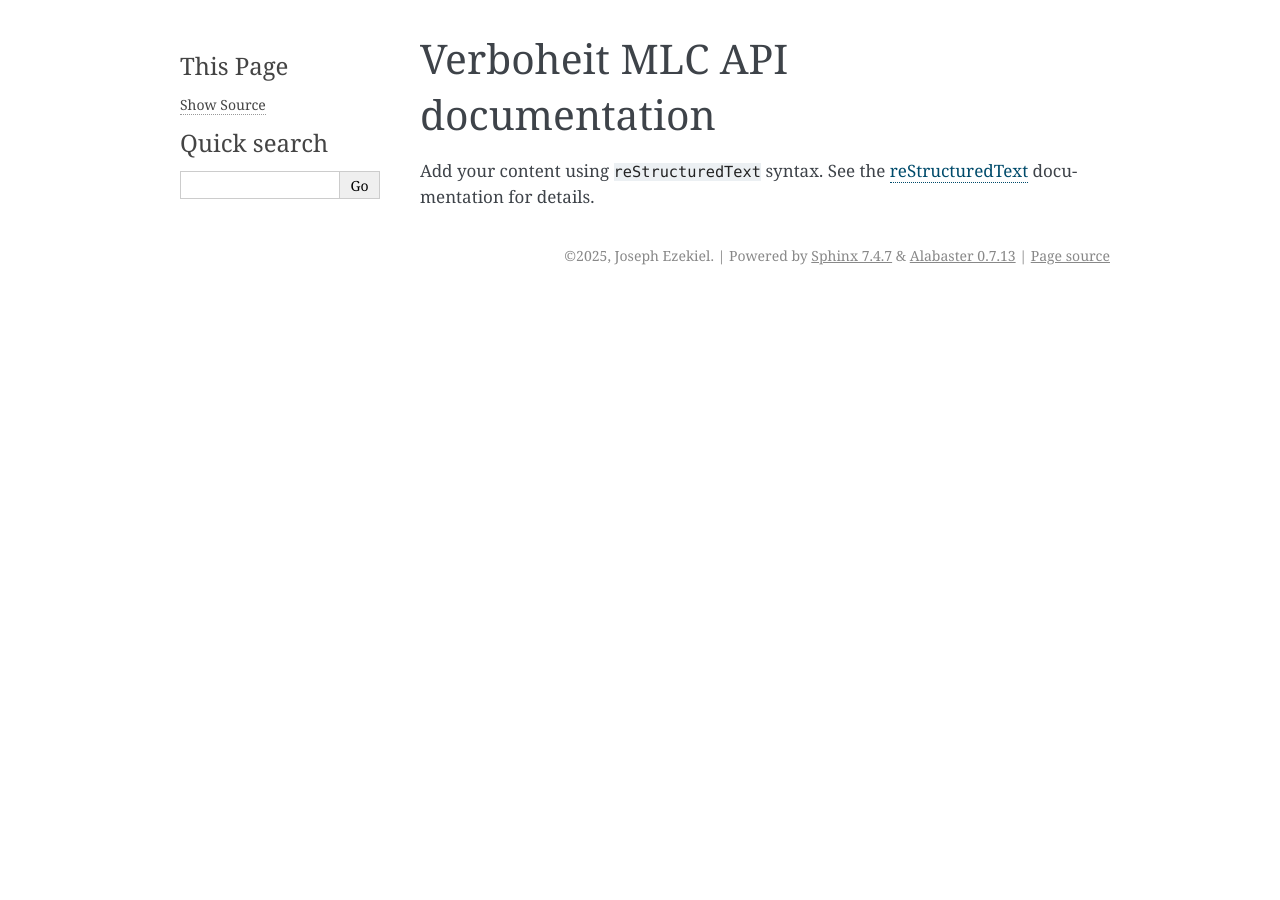
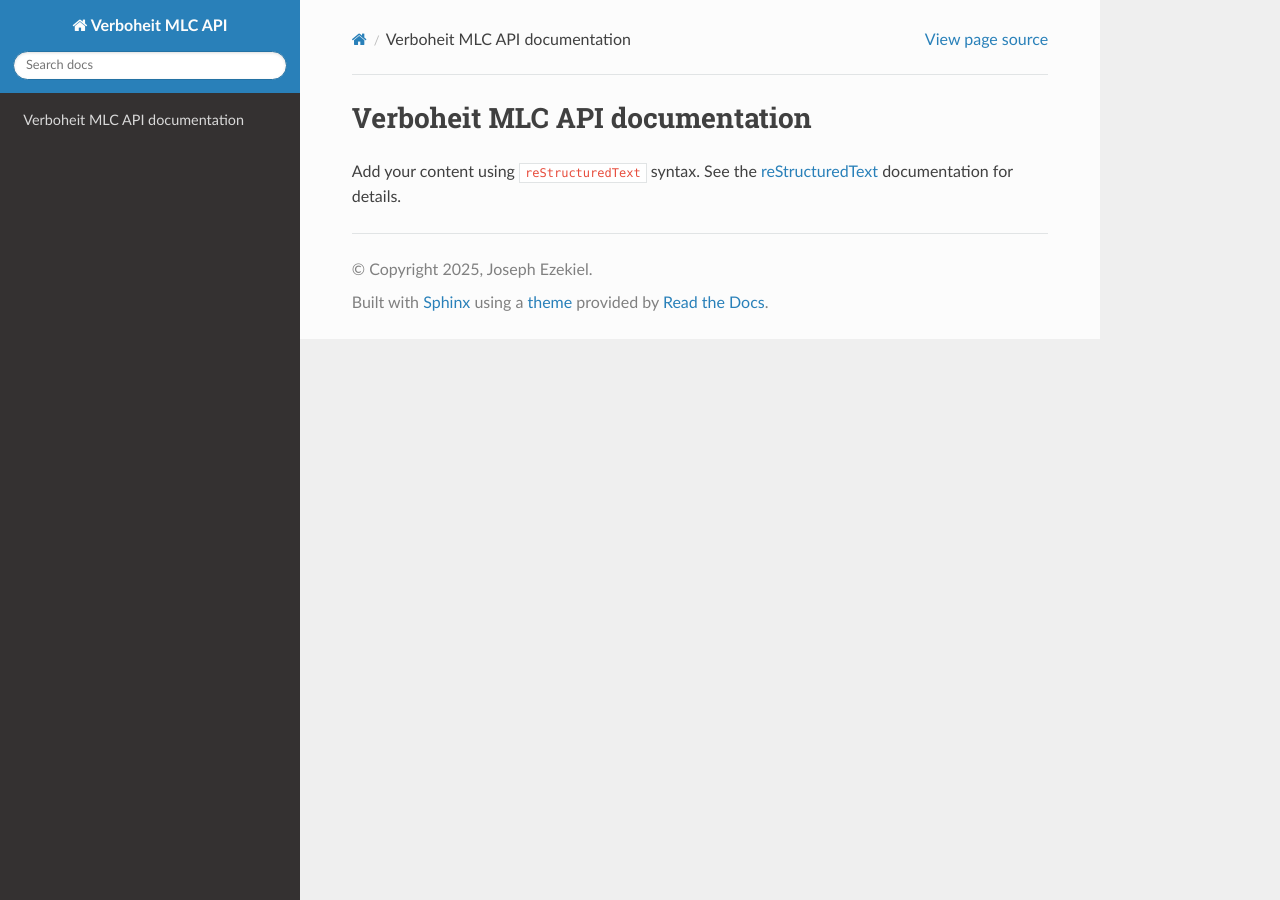
Before and after one commit to joseph-ezekiel/verboheit_mlc, a Sphinx documentation site: the page built from docs/source/index.rst, in a window 1280 px wide. Built offline with Sphinx 7.4.7 and the Read the Docs theme 3.1.0, drawn with Linux system fonts in a browser that asks for light colours.

Commit message:
corrected sphinx-rtd-theme configuration

```diff
--- a/docs/requirements.txt
+++ b/docs/requirements.txt
@@ -1,3 +1,3 @@
 sphinx==8.2.3
-sphinx-rtd-theme==1.3.0rc1
+sphinx-rtd-theme==3.0.2
 myst-parser==4.0.1
--- a/docs/source/conf.py
+++ b/docs/source/conf.py
@@ -14,7 +14,9 @@
 # -- General configuration ---------------------------------------------------
 # https://www.sphinx-doc.org/en/master/usage/configuration.html#general-configuration
 
-extensions = []
+extensions = [
+    'sphinx_rtd_theme',
+]
 
 templates_path = ['_templates']
 exclude_patterns = []
@@ -24,5 +26,5 @@
 # -- Options for HTML output -------------------------------------------------
 # https://www.sphinx-doc.org/en/master/usage/configuration.html#options-for-html-output
 
-html_theme = 'alabaster'
+html_theme = 'sphinx_rtd_theme'
 html_static_path = ['_static']
--- a/requirements.txt
+++ b/requirements.txt
@@ -70,9 +70,11 @@
 six==1.17.0
 snowballstemmer==3.0.1
 sphinx==8.2.3
+sphinx-rtd-theme==3.0.2
 sphinxcontrib-applehelp==2.0.0
 sphinxcontrib-devhelp==2.0.0
 sphinxcontrib-htmlhelp==2.1.0
+sphinxcontrib-jquery==4.1
 sphinxcontrib-jsmath==1.0.1
 sphinxcontrib-qthelp==2.0.0
 sphinxcontrib-serializinghtml==2.0.0
```
